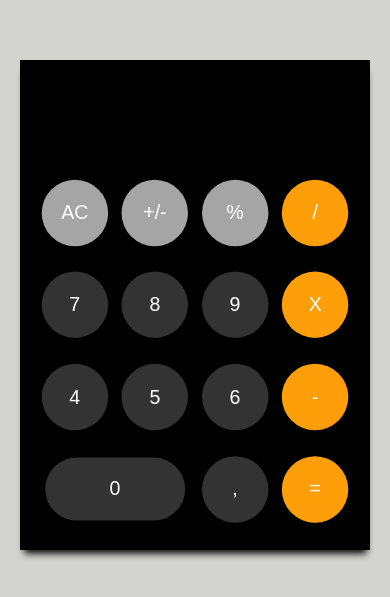
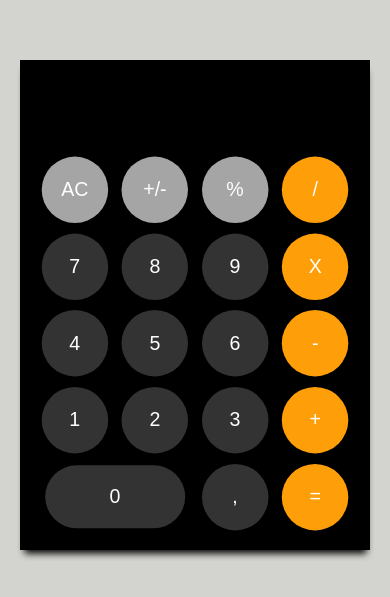
Before and after one commit to robbytrujillo/calculatorMobile_JS, a plain HTML site: page index.html in a window 390 px wide. Shown: the part 117-714 px from the top of the page. Drawn offline with Linux system fonts and the light colour scheme.

Commit message:
Calculator Mobile Javascript

```diff
--- a/index.html
+++ b/index.html
@@ -32,6 +32,12 @@
                     <td><button onclick="cixma()" class="mobile-operation">-</button></td>
                 </tr>
                 <tr>
+                    <td><button onclick="sec(1)">1</button></td>
+                    <td><button onclick="sec(2)">2</button></td>
+                    <td><button onclick="sec(3)">3</button></td>
+                    <td><button onclick="toplama()" class="mobile-operation">+</button></td>
+                </tr>
+                <tr>
                     <td colspan="2"><button onclick="sec(0)" class="zero">0</button></td>
                     <td><button onclick="noqte()">,</button></td>
                     <td><button onclick="neticeMobile()"
```
